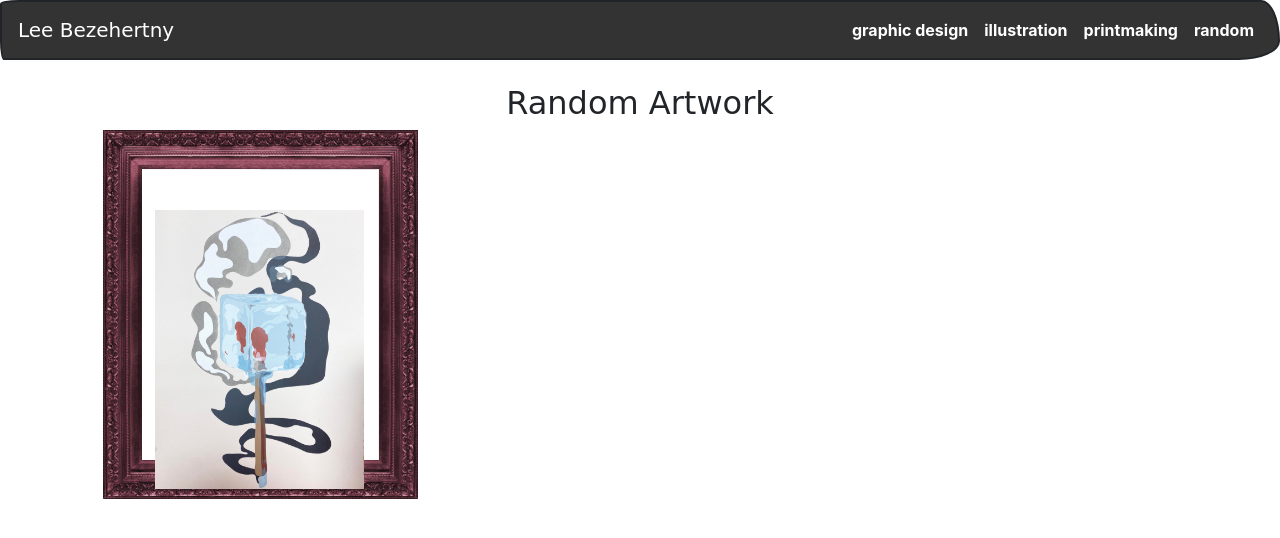
After one commit to Brinzkii/Peyton-Portfolio, a Flask app: page /random in a window 1280 px wide. The commit adds this page. Shown: the top 538 px of the page. Run offline with Flask 3, Linux system fonts and the light colour scheme; some libraries are stand-ins or nearby versions; some web fonts are replaced.

Commit message:
read images for use in templates

```diff
--- a/app.py
+++ b/app.py
@@ -3,10 +3,77 @@ import os
 
 app = Flask(__name__)
 
+app.config['TEMPLATES_AUTO_RELOAD'] = True
 app.config["SQLALCHEMY_TRACK_MODIFICATIONS"] = False
 app.config["SQLALCHEMY_ECHO"] = False
 app.config["SECRET_KEY"] = "password"
 
+#################### App Setup ####################
+
+@app.context_processor
+def inject_frames():
+    """Make frames for art available"""
+
+    frames = []
+    directory = os.path.join(app.static_folder, "artwork/frames")
+
+    for filename in os.listdir(directory):
+        f = f'/static/artwork/frames/{filename}'
+        frames.append(f)
+
+    return dict(frames = frames)
+
+@app.context_processor
+def inject_graphic_design():
+    """Make graphic design pieces available"""
+
+    graphic_design = []
+    directory = os.path.join(app.static_folder, "artwork/graphic-design")
+
+    for filename in os.listdir(directory):
+        f = f'/static/artwork/graphic-design/{filename}'
+        graphic_design.append(f)
+
+    return dict(graphic_design = graphic_design)
+
+@app.context_processor
+def inject_illustration():
+    """Make illustration pieces available"""
+
+    illustration = []
+    directory = os.path.join(app.static_folder, "artwork/illustration")
+
+    for filename in os.listdir(directory):
+        f = f'/static/artwork/illustration/{filename}'
+        illustration.append(f)
+
+    return dict(illustration = illustration)
+
+@app.context_processor
+def inject_print_making():
+    """Make print making pieces available"""
+
+    printmaking = []
+    directory = os.path.join(app.static_folder, "artwork/printmaking")
+
+    for filename in os.listdir(directory):
+        f = f'/static/artwork/printmaking/{filename}'
+        printmaking.append(f)
+
+    return dict(printmaking = printmaking)
+
+@app.context_processor
+def inject_random():
+    """Make random pieces available"""
+
+    random = []
+    directory = os.path.join(app.static_folder, "artwork/random")
+
+    for filename in os.listdir(directory):
+        f = f'/static/artwork/random/{filename}'
+        random.append(f)
+
+    return dict(random = random)
 
 #################### Routes ####################
 
@@ -16,20 +83,26 @@ def show_home():
 
     return render_template("home.html")
 
-@app.route("/design")
+@app.route("/graphic-design")
 def show_designs():
     """Show designs"""
 
-    return render_template("designs.html")
+    return render_template("graphic-design.html")
 
-@app.route("/print_making")
+@app.route("/printmaking")
 def show_print_making():
     """Show print making"""
 
-    return render_template("print-making.html")
+    return render_template("printmaking.html")
 
-@app.route("/illustrations")
+@app.route("/illustration")
 def show_illustrations():
     """Show illustrations"""
 
-    return render_template("illustrations.html")
+    return render_template("illustration.html")
+
+@app.route("/random")
+def show_random():
+    """Show random pieces"""
+
+    return render_template("random.html")
--- a/requirements.txt
+++ b/requirements.txt
@@ -4,4 +4,5 @@ Flask==3.0.3
 itsdangerous==2.2.0
 Jinja2==3.1.3
 MarkupSafe==2.1.5
+pillow==10.3.0
 Werkzeug==3.0.2
--- a/static/styles.css
+++ b/static/styles.css
@@ -0,0 +1,12 @@
+#frame {
+    z-index: 10;
+    width: 90%;
+}
+
+#art {
+    z-index: 1;
+    width: 55%;
+    position: absolute;
+    left: 85px;
+    top: 80px;
+}
--- a/templates/base.html
+++ b/templates/base.html
@@ -33,15 +33,19 @@
 						<ul class="navbar-nav nav ml-auto">
 
 							<li class="nav-item">
-								<a class="nav-link" href="/design">design</a>
+								<a class="nav-link" href="/graphic-design">graphic design</a>
 							</li>
 
 							<li class="nav-item">
-								<a class="nav-link" href="/print_making">print making</a>
+								<a class="nav-link" href="/illustration">illustration</a>
 							</li>
 
 							<li class="nav-item">
-								<a class="nav-link" href="/illustrations">illustration</a>
+								<a class="nav-link" href="/printmaking">printmaking</a>
+							</li>
+
+							<li class="nav-item">
+								<a class="nav-link" href="/random">random</a>
 							</li>
 						</ul>
 				</div>
--- a/templates/illustrations.html
+++ b/templates/illustration.html
@@ -3,6 +3,10 @@
 <div class="container-fluid text-center">
 	<h2 class="mt-4">Illustrations</h2>
 
+	{% for art in illustration %}
+		<img src={{art}} style="width: 250px"/>
+	{% endfor %}
+
 </div>
 
 {% endblock %}
--- /dev/null
+++ b/templates/random.html
@@ -0,0 +1,28 @@
+{% extends 'base.html' %} {% block content %}
+
+<div class="container-fluid text-center">
+	<h2 class="mt-4">Random Artwork</h2>
+
+	<div class="container">
+		<div class="row">
+			{% for art in random %}
+				<!-- <div class="image-stack">
+					<div class="image-stack-item image-stack-item--top">
+						<img id="frame" src={{frames[1]}}/>
+					</div>
+					<div class="image-stack-item image-stack-item--bottom">
+						<img id="art" src={{art}}/>
+					</div>
+				</div> -->
+
+				<div class="col-4 image-stack">
+					<img id="frame" src={{frames[1]}}/>
+					<img id="art" src={{art}}/>
+				</div>
+			{% endfor %}
+		</div>
+	</div>
+
+</div>
+
+{% endblock %}
```
Also changed, not shown: templates/designs.html (deleted, +0 -8 lines), templates/graphic-design.html (added, +12 -0 lines), templates/print-making.html (deleted, +0 -8 lines), templates/printmaking.html (added, +12 -0 lines).
